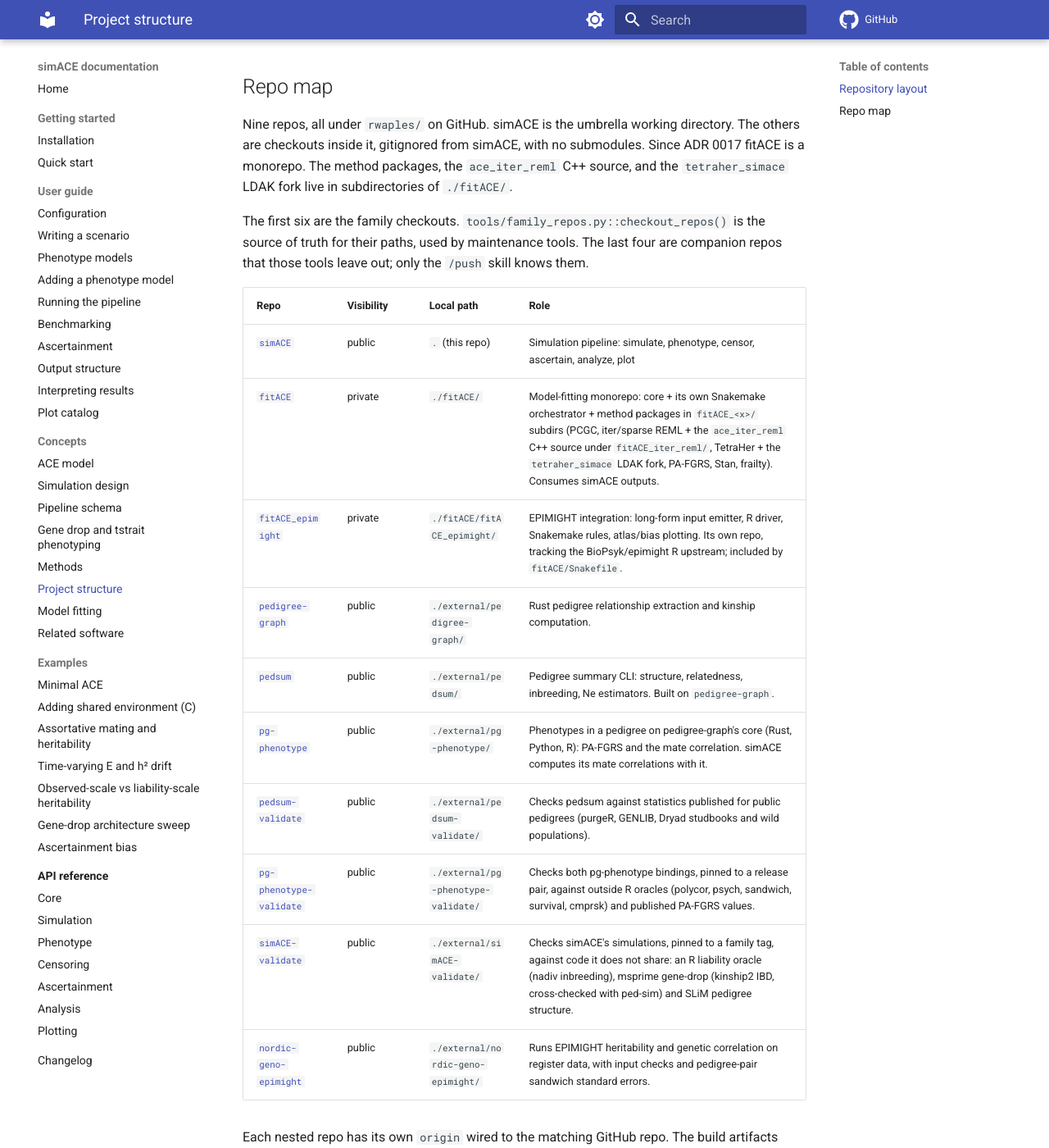
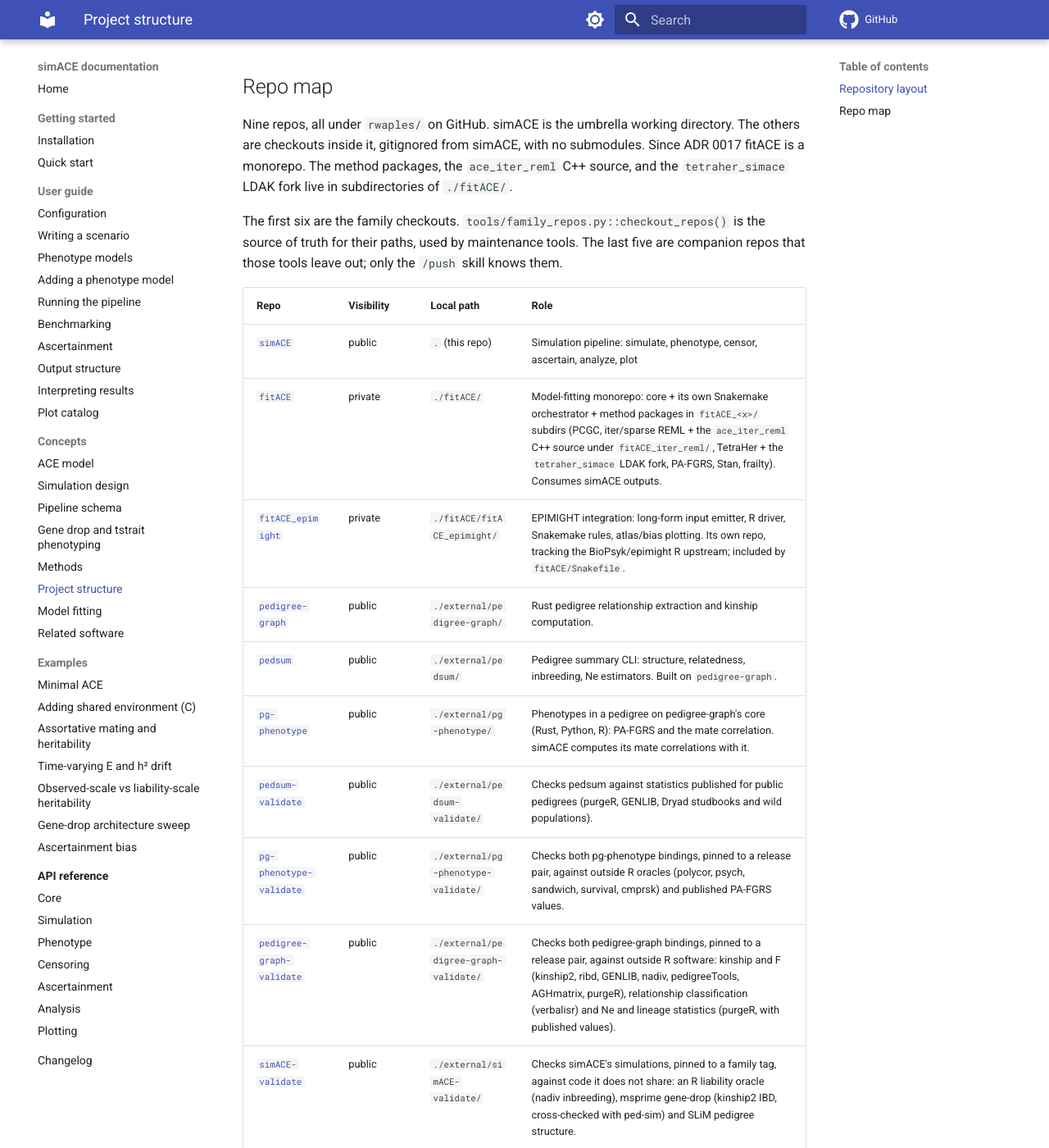
Before and after one commit to rwaples/simACE, an MkDocs documentation site: the page built from docs/concepts/project-structure.md, in a window 1280 px wide and 1400 px high, scrolled down 2678 px. Shown: the whole window at 82% size. Built offline with MkDocs 1.6.1 and Material for MkDocs 9.7.7, drawn with Linux system fonts in a browser that asks for light colours; comment, search, counter and statistics services are not loaded.

Commit message:
Add pedigree-graph-validate to the repo map
A fifth companion repo: it checks both pedigree-graph bindings against
outside R software. CLAUDE.md now counts and names all five.

```diff
--- a/docs/concepts/project-structure.md
+++ b/docs/concepts/project-structure.md
@@ -145,7 +145,7 @@ subdirectories of `./fitACE/`.
 
 The first six are the family checkouts.
 `tools/family_repos.py::checkout_repos()` is the source of truth for their
-paths, used by maintenance tools. The last four are companion repos that
+paths, used by maintenance tools. The last five are companion repos that
 those tools leave out; only the `/push` skill knows them.
 
 | Repo | Visibility | Local path | Role |
@@ -158,6 +158,7 @@ those tools leave out; only the `/push` skill knows them.
 | [`pg-phenotype`](https://github.com/rwaples/pg-phenotype) | public | `./external/pg-phenotype/` | Phenotypes in a pedigree on pedigree-graph's core (Rust, Python, R): PA-FGRS and the mate correlation. simACE computes its mate correlations with it. |
 | [`pedsum-validate`](https://github.com/rwaples/pedsum-validate) | public | `./external/pedsum-validate/` | Checks pedsum against statistics published for public pedigrees (purgeR, GENLIB, Dryad studbooks and wild populations). |
 | [`pg-phenotype-validate`](https://github.com/rwaples/pg-phenotype-validate) | public | `./external/pg-phenotype-validate/` | Checks both pg-phenotype bindings, pinned to a release pair, against outside R oracles (polycor, psych, sandwich, survival, cmprsk) and published PA-FGRS values. |
+| [`pedigree-graph-validate`](https://github.com/rwaples/pedigree-graph-validate) | public | `./external/pedigree-graph-validate/` | Checks both pedigree-graph bindings, pinned to a release pair, against outside R software: kinship and F (kinship2, ribd, GENLIB, nadiv, pedigreeTools, AGHmatrix, purgeR), relationship classification (verbalisr) and Ne and lineage statistics (purgeR, with published values). |
 | [`simACE-validate`](https://github.com/rwaples/simACE-validate) | public | `./external/simACE-validate/` | Checks simACE's simulations, pinned to a family tag, against code it does not share: an R liability oracle (nadiv inbreeding), msprime gene-drop (kinship2 IBD, cross-checked with ped-sim) and SLiM pedigree structure. |
 | [`nordic-geno-epimight`](https://github.com/rwaples/nordic-geno-epimight) | public | `./external/nordic-geno-epimight/` | Runs EPIMIGHT heritability and genetic correlation on register data, with input checks and pedigree-pair sandwich standard errors. |
 
```
Also changed, not shown: CLAUDE.md (+2 -2 lines).
